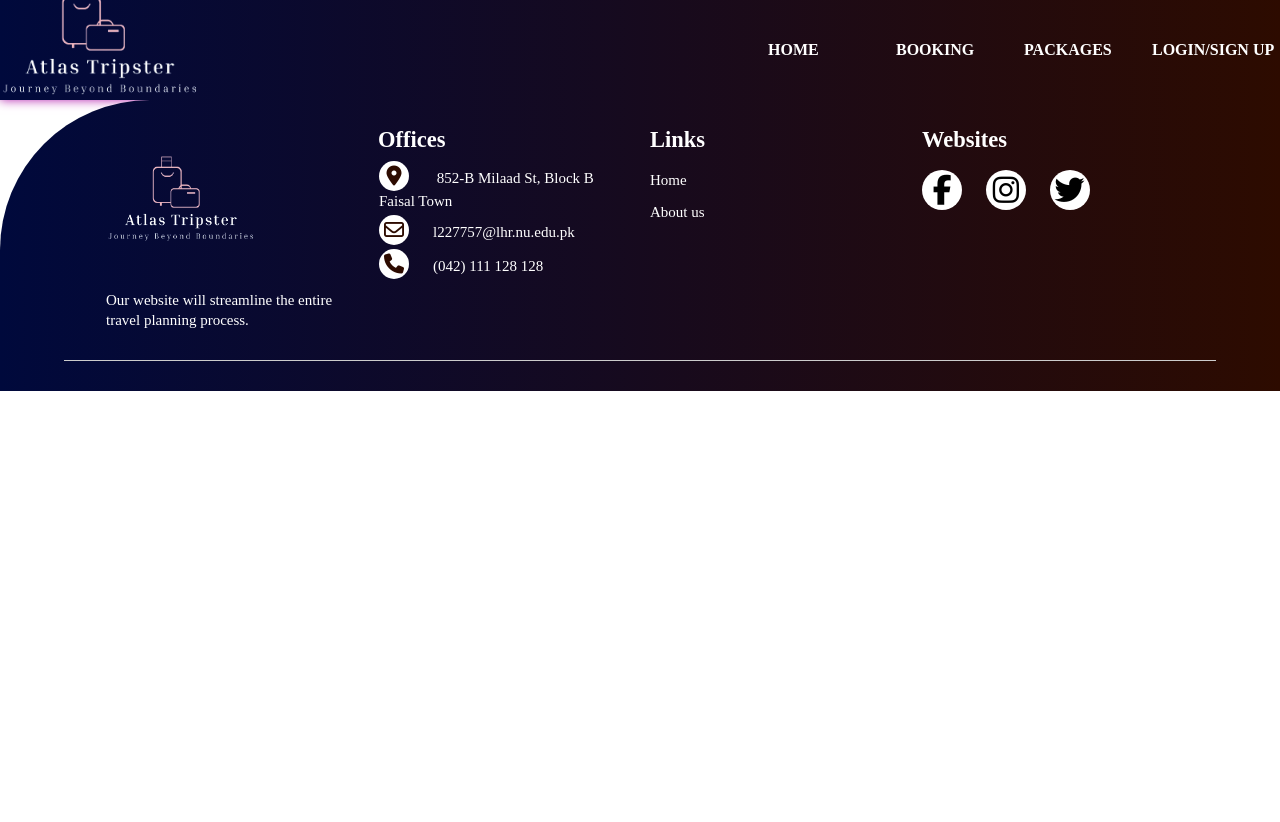
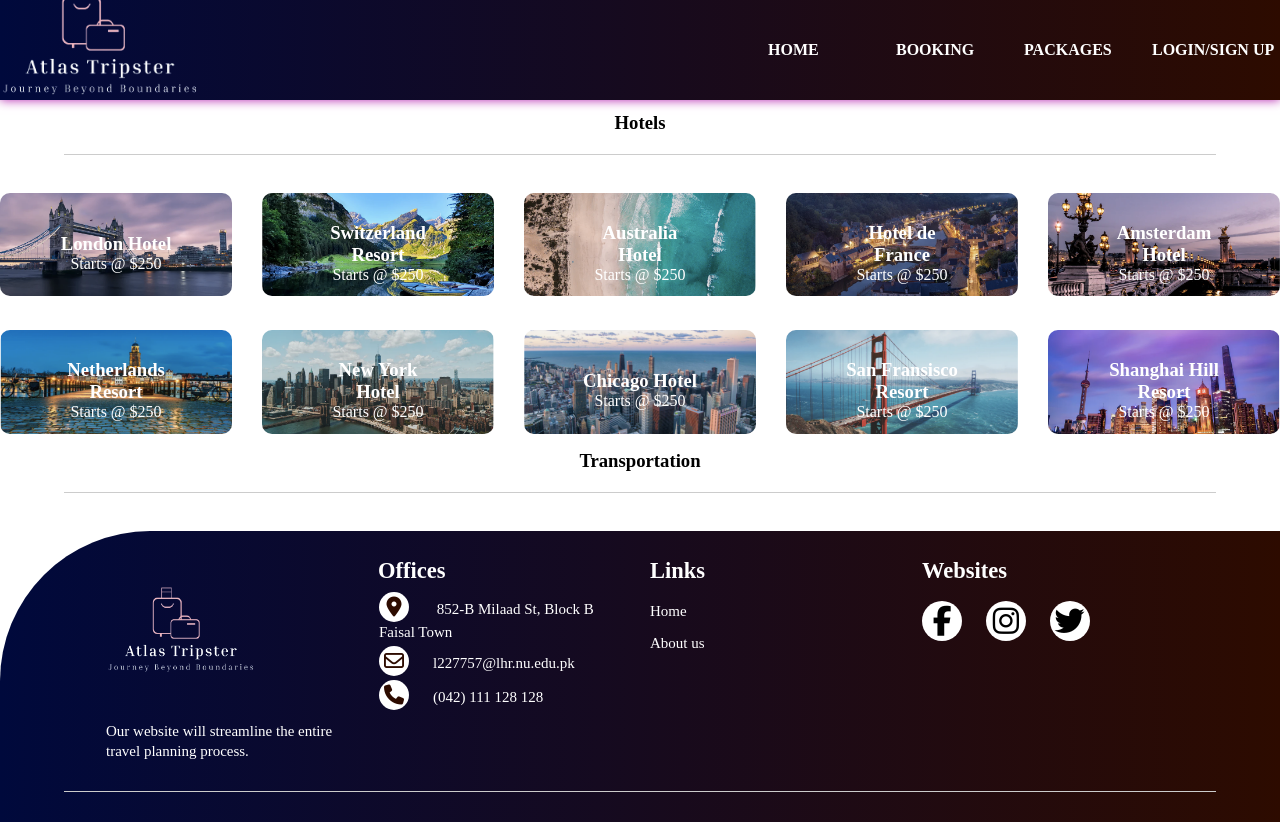
Before and after one commit to vorg59/Database-Project, a PHP site: page /features.html in a window 1280 px wide. Before the commit the page ends 391 px from the top, so only its background shows below. Run offline with PHP 8.4, Linux system fonts and the light colour scheme; some libraries are stand-ins or nearby versions.

Commit message:
features

```diff
--- a/Atlas Tripster/Resources/Atlas/features.html
+++ b/Atlas Tripster/Resources/Atlas/features.html
@@ -5,6 +5,7 @@
         <meta name="viewport" content="width=device-width, initial-scale=1.0">
         <title>ATLAS TRIPSTER | Booking 2</title>
         <link rel="stylesheet" href="style.css">
+        <link rel="stylesheet" href="featurestyle.css">
         <script src="backend1.js"></script>
         <link rel="stylesheet" href="https://cdnjs.cloudflare.com/ajax/libs/animate.css/4.1.1/animate.min.css"/>
         <script src="https://kit.fontawesome.com/476f5c0c88.js" crossorigin="anonymous"></script>
@@ -21,7 +22,82 @@
             </div>
         </nav>
 </header>
-
+    <section class="hotels">
+        <h3>Hotels</h3> <hr> <br>
+        <div class="exclusives">
+            <div>
+                <img src="images/image-1.png"/>
+                <span>
+                    <h3>London Hotel</h3>
+                    <p>Starts @ $250</p>
+                </span>
+            </div>
+            <div>
+                <img src="images/image-2.png"/>
+                <span>
+                    <h3>Switzerland Resort</h3>
+                    <p>Starts @ $250</p>
+                </span>
+            </div>
+            <div>
+                <img src="images/image-3.png"/>
+                <span>
+                    <h3>Australia Hotel</h3>
+                    <p>Starts @ $250</p>
+                </span>
+            </div>
+            <div>
+                <img src="images/image-4.png"/>
+                <span>
+                    <h3>Hotel de France</h3>
+                    <p>Starts @ $250</p>
+                </span>
+            </div>
+            <div>
+                <img src="images/image-5.png"/>
+                <span>
+                    <h3>Amsterdam Hotel</h3>
+                    <p>Starts @ $250</p>
+                </span>
+            </div>
+            <div>
+                <img src="images/image-6.png"/>
+                <span>
+                    <h3>Netherlands Resort</h3>
+                    <p>Starts @ $250</p>
+                </span>
+            </div>
+            <div>
+                <img src="images/image-7.png"/>
+                <span>
+                    <h3>New York Hotel</h3>
+                    <p>Starts @ $250</p>
+                </span>
+            </div>
+            <div>
+                <img src="images/image-8.png"/>
+                <span>
+                    <h3>Chicago Hotel</h3>
+                    <p>Starts @ $250</p>
+                </span>
+            </div>
+            <div>
+                <img src="images/image-9.png"/>
+                <span>
+                    <h3>San Fransisco Resort</h3>
+                    <p>Starts @ $250</p>
+                </span>
+            </div>
+            <div>
+                <img src="images/image-10.png"/>
+                <span>
+                    <h3>Shanghai Hill Resort</h3>
+                    <p>Starts @ $250</p>
+                </span>
+            </div>
+        </div>
+        <h3>Transportation</h3> <hr><br>
+    </section>
 
     <footer>
         <div class="row">
--- /dev/null
+++ b/Atlas Tripster/Resources/Atlas/featurestyle.css
@@ -0,0 +1,10 @@
+.hotels h3{
+    margin-top: 12px;
+    text-decoration: none;
+    text-align: center;
+}
+.transport h3{
+    margin-top: 12px;
+    text-align: center;
+    font-weight: 100;
+}
--- a/Atlas Tripster/Resources/Atlas/pay.html
+++ b/Atlas Tripster/Resources/Atlas/pay.html
@@ -5,6 +5,7 @@
     <meta name="viewport" content="width=device-width, initial-scale=1.0">
     <title>Document</title>
     <link rel="stylesheet" href="pay.css">
+    <link rel="stylesheet" href="style.css">
 </head>
 <body>
     <div class="container">
--- a/Atlas Tripster/Resources/Atlas/style.css
+++ b/Atlas Tripster/Resources/Atlas/style.css
@@ -256,6 +256,10 @@ copy {
 .exclusives div img{
     width: 100%;
     border-radius: 10px;
+    cursor: pointer;
+}
+.exclusives div img:hover{
+    transition: ease-in-out 0.5s;
 }
 .exclusives div{
     position: relative;
@@ -267,6 +271,13 @@ copy {
     transform: translate(-50%,-50%);
     text-align: center;
     color: #fff;
+    cursor: pointer;
+}
+.exclusives div span h3{
+    cursor: pointer;
+}
+.exclusives div span h3:hover{
+    transition: ease-in-out 0.5s;
 }
 .trending{
     display: grid;
```
Also changed, not shown: Atlas Tripster/Resources/Atlas/travelpackages.html (+19 -6 lines).
